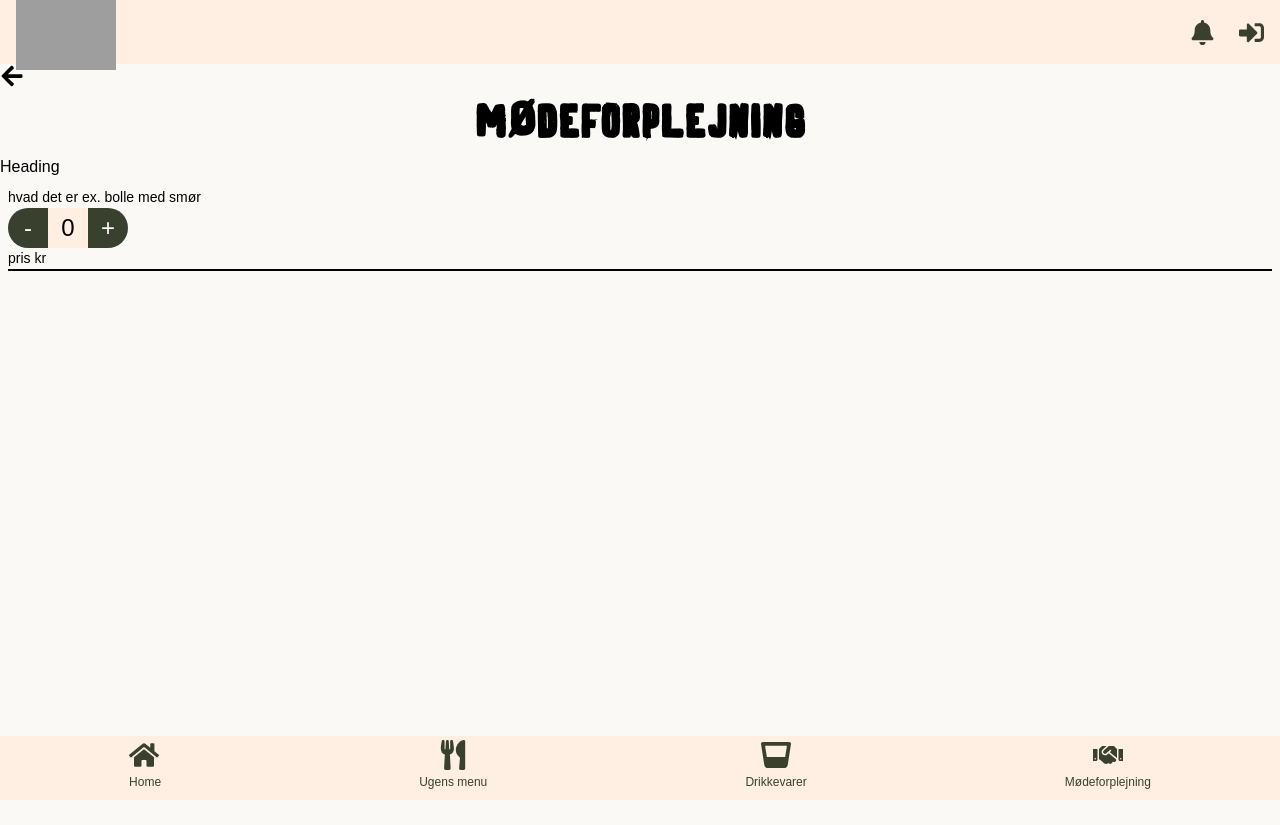
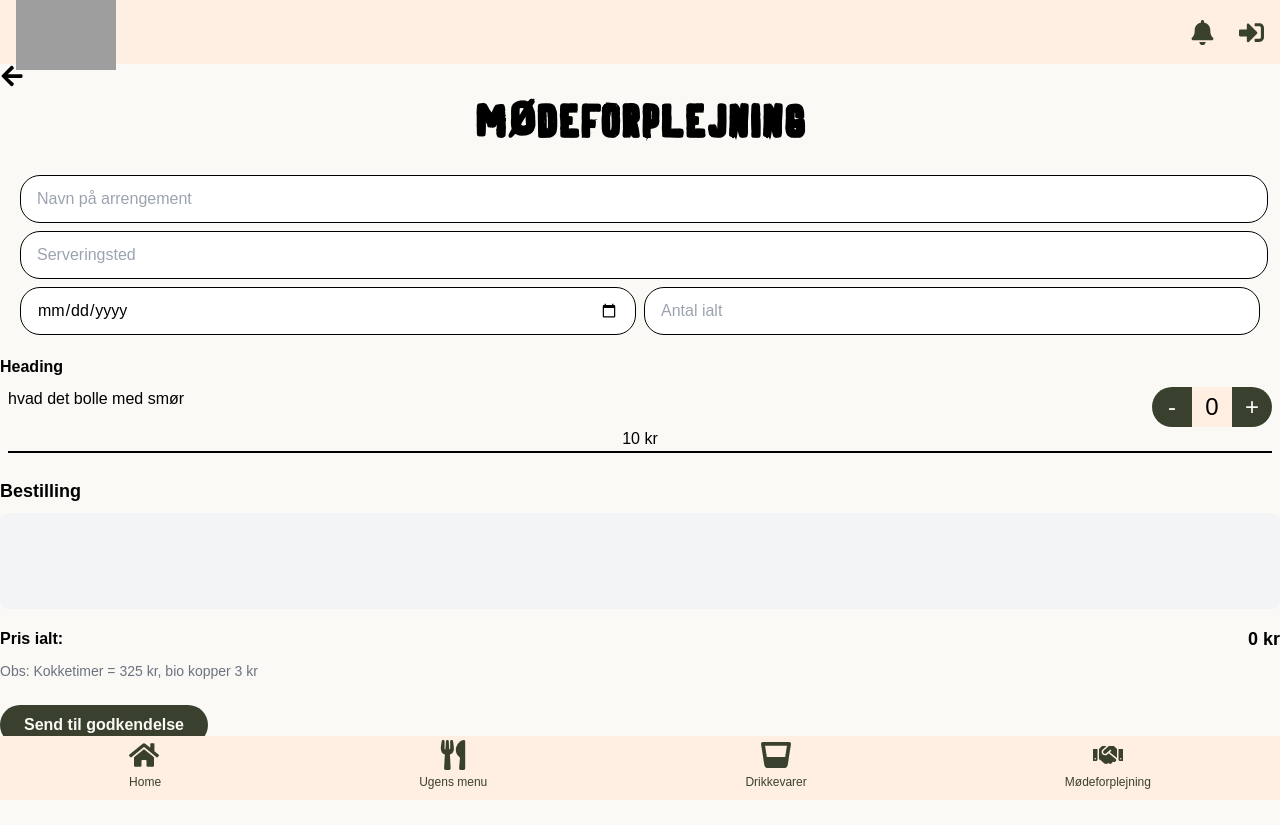
Before and after one commit to MortenKirch/advanced-frontend, a Next.js app: page /pages/modeforplejning in a window 1280 px wide. Before the commit the page ends 800 px from the top, so only its background shows below. Built offline with nearby package versions, Linux system fonts and the light colour scheme; grey boxes are pictures that could not be loaded.

Commit message:
møde bestilling

```diff
--- a/app/components/Food.jsx
+++ b/app/components/Food.jsx
@@ -4,13 +4,17 @@ export default function Food(){
 
 
             <div className="border-b-2 border-black m-2">
-            <p className=" ">hvad det er ex. bolle med smør</p>
-            <div className="flex">
+            <div className="flex justify-between">
+            <p className="text-base font-semi-bold mr-2">hvad det bolle med smør</p>
+            <div className="flex self-center">
             <button className="h-10 w-10 bg-forest rounded-l-full text-2xl text-white">-</button>
             <input type="text" placeholder="0" className=" bg-cream w-10 h-10 text-center placeholder-black text-2xl"/>
             <button className="h-10 w-10 bg-forest rounded-r-full text-2xl text-white">+</button>
             </div>
-            <p className="">pris kr</p>
+            </div>
+            <p className="text-base text-center">10 kr</p>
+
+
 
             </div>
 
--- a/app/components/FoodSheet.jsx
+++ b/app/components/FoodSheet.jsx
@@ -3,7 +3,7 @@ export default function FoodSheet(){
     return(
 
             <>
-            <h3>Heading</h3>
+            <h3 className="font-bold">Heading</h3>
             <Food></Food>
 
             </>
--- a/app/pages/modeforplejning/page.jsx
+++ b/app/pages/modeforplejning/page.jsx
@@ -4,10 +4,34 @@ export default function Mødeforplejning() {
   return (
     <>
 <h1>mødeforplejning</h1>
+  <form action="" className="w-full p-4">
+    <input type="text" className="w-full border-black rounded-large border h-12 px-4 m-1" placeholder="Navn på arrengement"/>
+    <input type="text" className="w-full border-black rounded-large border h-12 px-4 m-1" placeholder="Serveringsted"/>
+    <div className="flex">
+    <input type="Date" min="2024-01-01" max="2099-12-31" className="w-1/2 border-black rounded-large border h-12 px-4 m-1" placeholder="Dato"/>
+    <input type="Number"  className="w-1/2 border-black rounded-large border h-12 px-4 m-1" placeholder="Antal ialt"/>
+    </div>
 
 
+    </form>
+    <FoodSheet></FoodSheet>
 
-    <FoodSheet></FoodSheet>
+    <div class="mt-6">
+      <h3 class="text-lg font-bold">Bestilling</h3>
+      <div class="bg-gray-100 p-4 h-24 mt-2 rounded-lg"></div>
+      <div class="flex justify-between items-center mt-4">
+        <span class="font-bold">Pris ialt:</span>
+        <span class="text-lg font-semibold">0 kr</span>
+      </div>
+      <p class="text-sm text-gray-500 mt-2">Obs: Kokketimer = 325 kr, bio kopper 3 kr</p>
+    </div>
+
+
+    <button class="w-52 mt-6 bg-forest text-white py-2 rounded-large font-bold ">
+      Send til godkendelse
+    </button>
+
+
     </>
   );
 }
```
